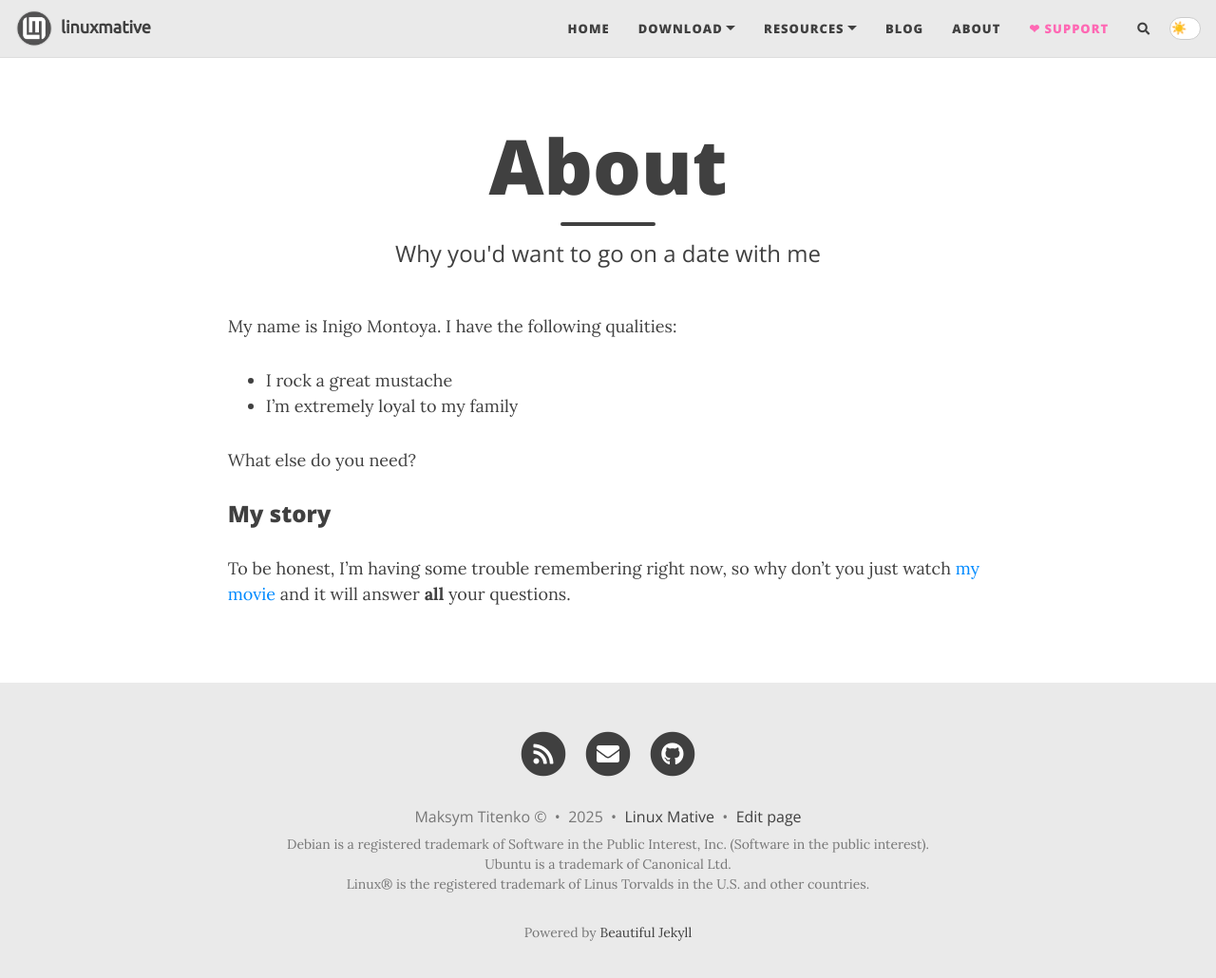
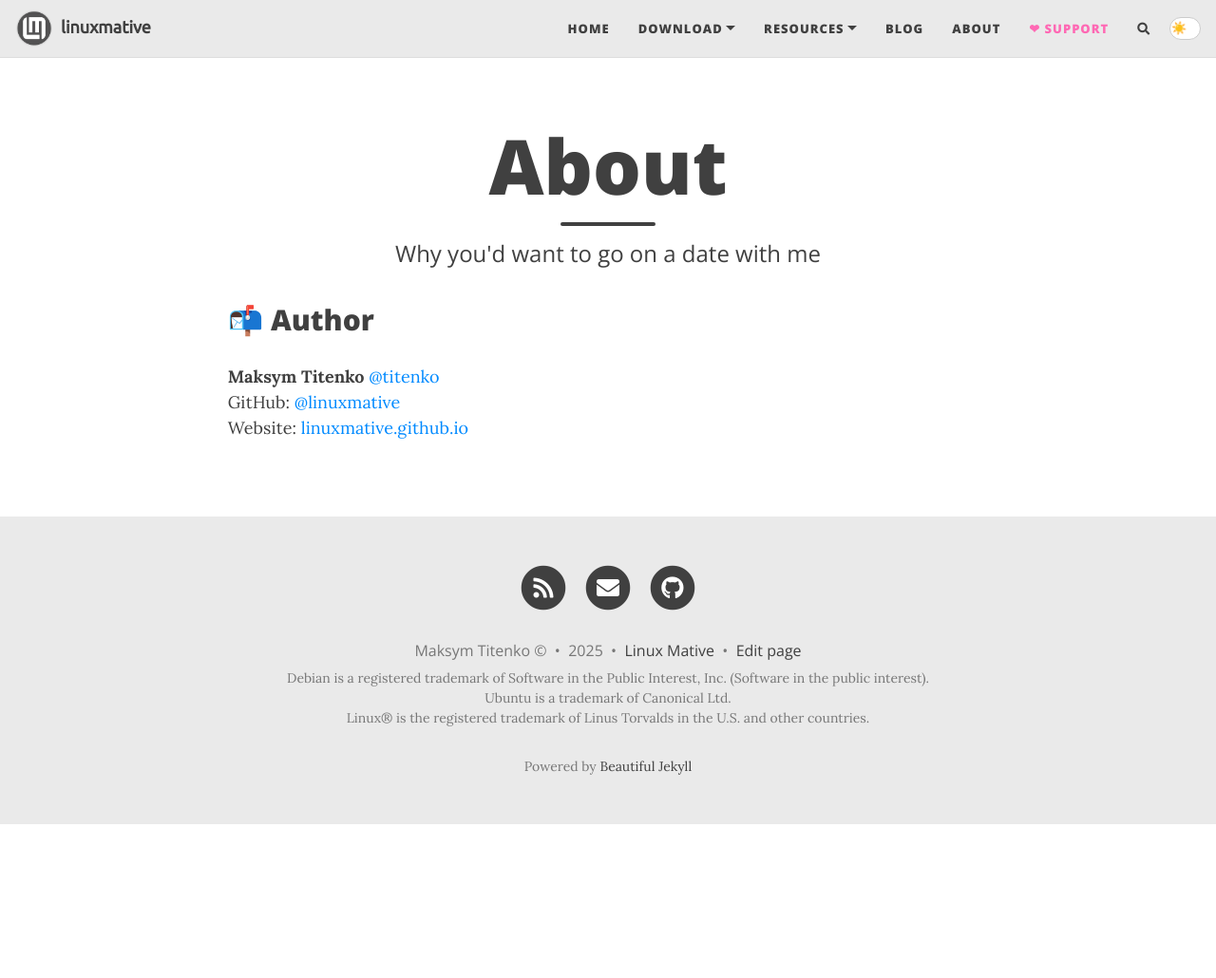
Before and after one commit to linuxmative/linuxmative.github.io, a Jekyll site: the page built from aboutme.md, in a window 1280 px wide and 1043 px high. Shown: the top 1030 px of the window at 95% size. Built offline with Jekyll 4.4.1, drawn with Linux system fonts in a browser that asks for light colours; nearby versions of some CDN libraries; comment, search, counter and statistics services are not loaded.

Commit message:
user-OptiPlex-780 2025-6-24:23:45:24

```diff
--- a/aboutme.md
+++ b/aboutme.md
@@ -4,13 +4,8 @@
 subtitle: Why you'd want to go on a date with me
 ---
 
-My name is Inigo Montoya. I have the following qualities:
+## 📬 Author
 
-- I rock a great mustache
-- I'm extremely loyal to my family
-
-What else do you need?
-
-### My story
-
-To be honest, I'm having some trouble remembering right now, so why don't you just watch [my movie](https://en.wikipedia.org/wiki/The_Princess_Bride_%28film%29) and it will answer **all** your questions.
+**Maksym Titenko** [@titenko](https://github.com/titenko)
+GitHub: [@linuxmative](https://github.com/linuxmative)
+Website: [linuxmative.github.io](https://linuxmative.github.io)
```
